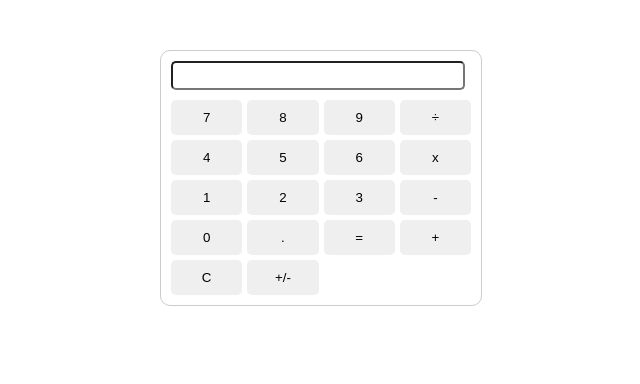
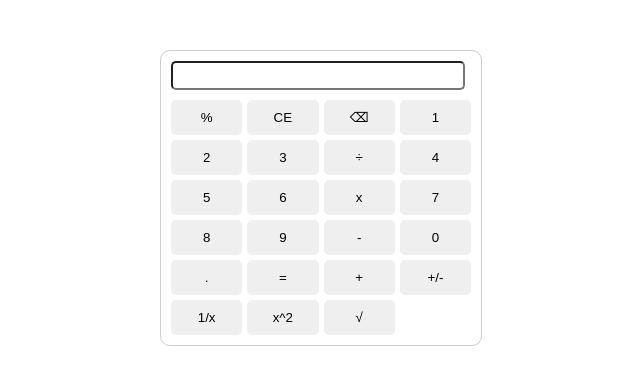
Before and after one commit to XxXben228XxX/7project, a plain HTML site: page index.html in a window 1280 px wide. Shown: the whole page, without its empty margins (319-959 px from the left). Drawn offline with Linux system fonts and the light colour scheme.

Commit message:
Update index.html

```diff
--- a/index.html
+++ b/index.html
@@ -10,24 +10,29 @@
     <div class="calculator">
         <input type="text" class="display" readonly>
         <div class="buttons">
-            <button onclick="appendToDisplay('7')">7</button>
-            <button onclick="appendToDisplay('8')">8</button>
-            <button onclick="appendToDisplay('9')">9</button>
+            <button onclick="appendToDisplay('%')">%</button>
+            <button onclick="clearEntry()">CE</button>
+            <button onclick="backspace()">⌫</button>
+            <button onclick="appendToDisplay('1')">1</button>
+            <button onclick="appendToDisplay('2')">2</button>
+            <button onclick="appendToDisplay('3')">3</button>
             <button onclick="appendToDisplay('/')">÷</button>
             <button onclick="appendToDisplay('4')">4</button>
             <button onclick="appendToDisplay('5')">5</button>
             <button onclick="appendToDisplay('6')">6</button>
             <button onclick="appendToDisplay('*')">x</button>
-            <button onclick="appendToDisplay('1')">1</button>
-            <button onclick="appendToDisplay('2')">2</button>
-            <button onclick="appendToDisplay('3')">3</button>
+            <button onclick="appendToDisplay('7')">7</button>
+            <button onclick="appendToDisplay('8')">8</button>
+            <button onclick="appendToDisplay('9')">9</button>
             <button onclick="appendToDisplay('-')">-</button>
             <button onclick="appendToDisplay('0')">0</button>
             <button onclick="appendToDisplay('.')">.</button>
             <button onclick="calculate()">=</button>
             <button onclick="appendToDisplay('+')">+</button>
-            <button onclick="clearDisplay()">C</button>
             <button onclick="toggleSign()">+/-</button>
+            <button onclick="reciprocal()">1/x</button>
+            <button onclick="square()">x^2</button>
+            <button onclick="squareRoot()">√</button>
         </div>
     </div>
     <script src="script.js"></script>
```
